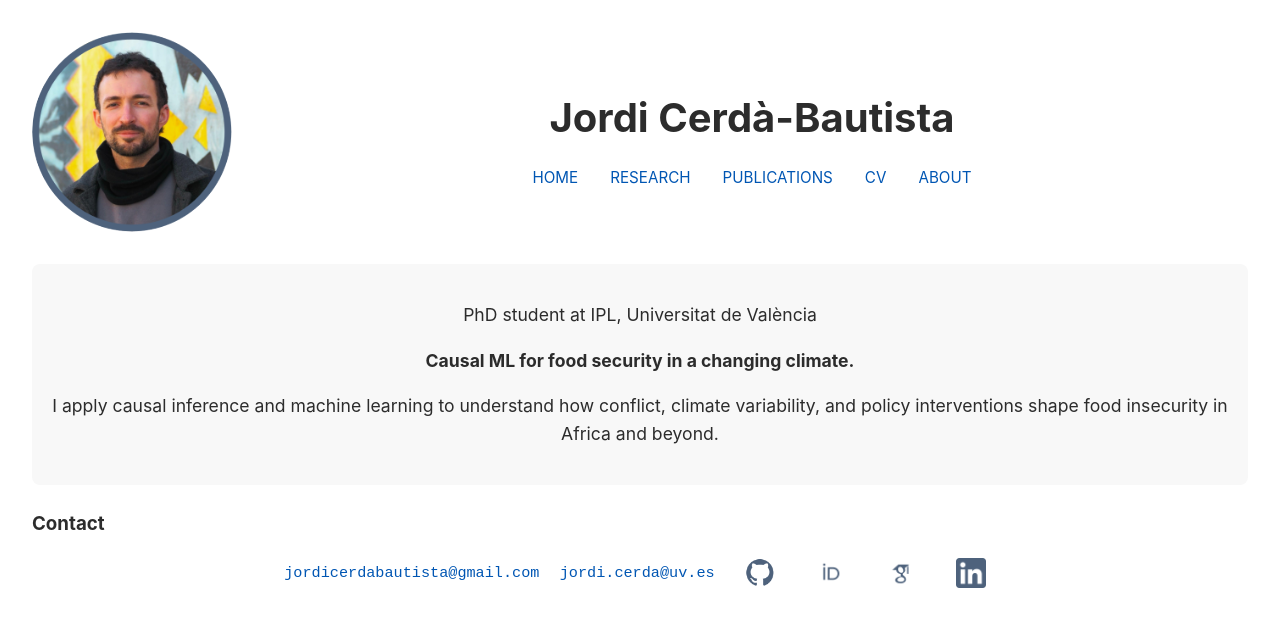
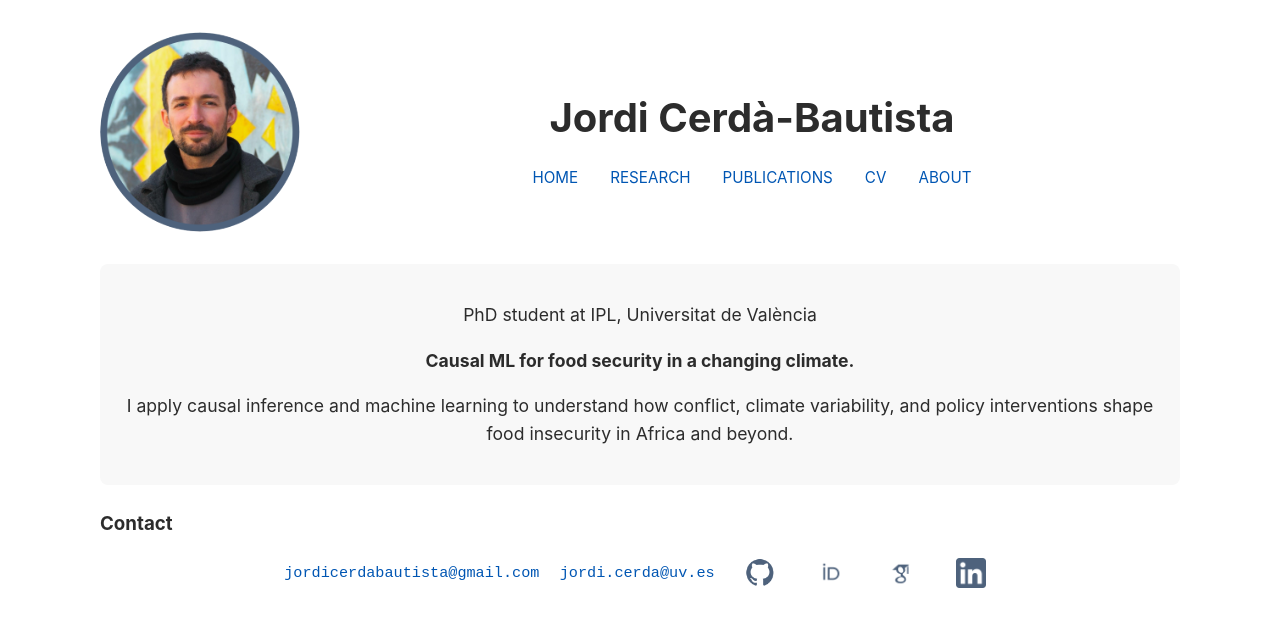
Before and after one commit to jordicbau/jordicbau.github.io, a Jekyll site: the page built from index.md, in a window 1280 px wide. Shown: the top 627 px of the page. Built offline with Jekyll 4.4.1, drawn with Linux system fonts in a browser that asks for light colours.

Commit message:
Update style.css

```diff
--- a/assets/css/style.css
+++ b/assets/css/style.css
@@ -3,6 +3,7 @@ body {
   background-color: #ffffff;
   color: #2c2c2c;
   margin: auto;
+  max-width: 1080px;
   padding: 2rem;
   line-height: 1.6;
 }
```
